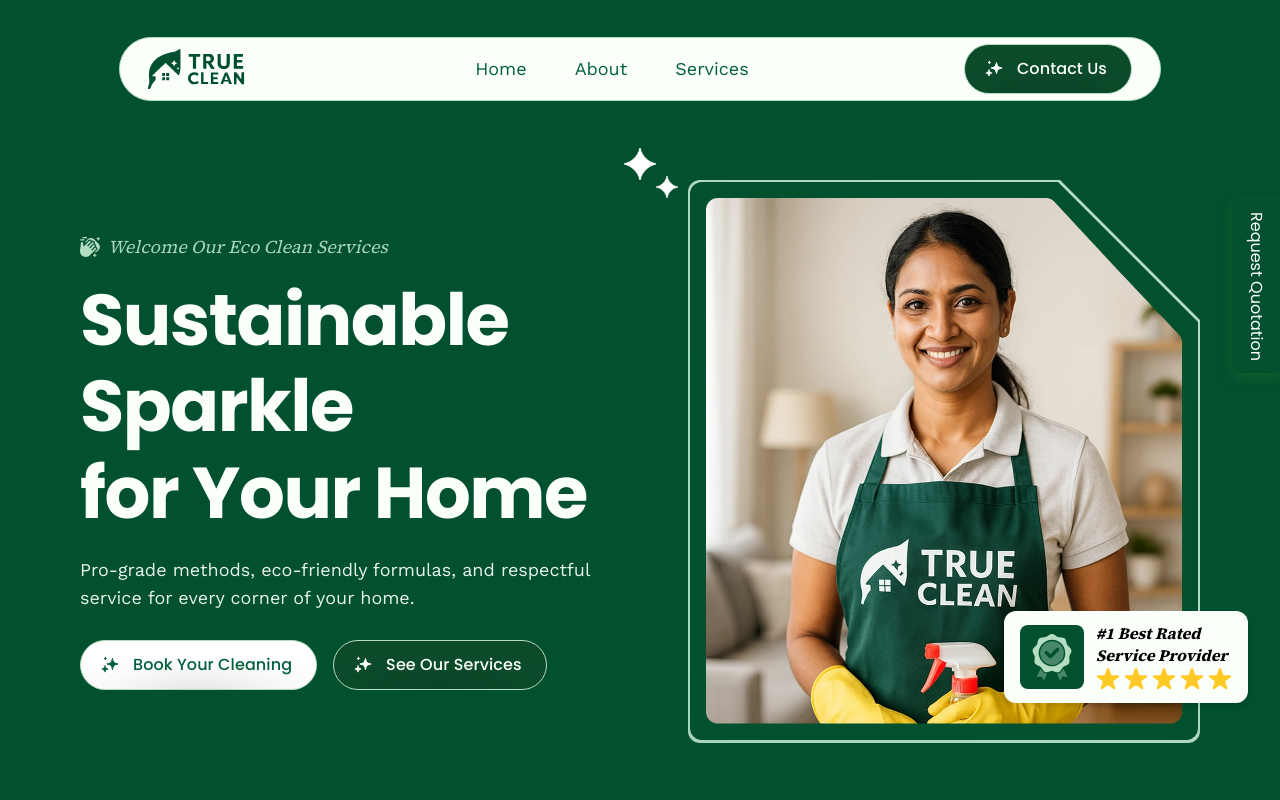
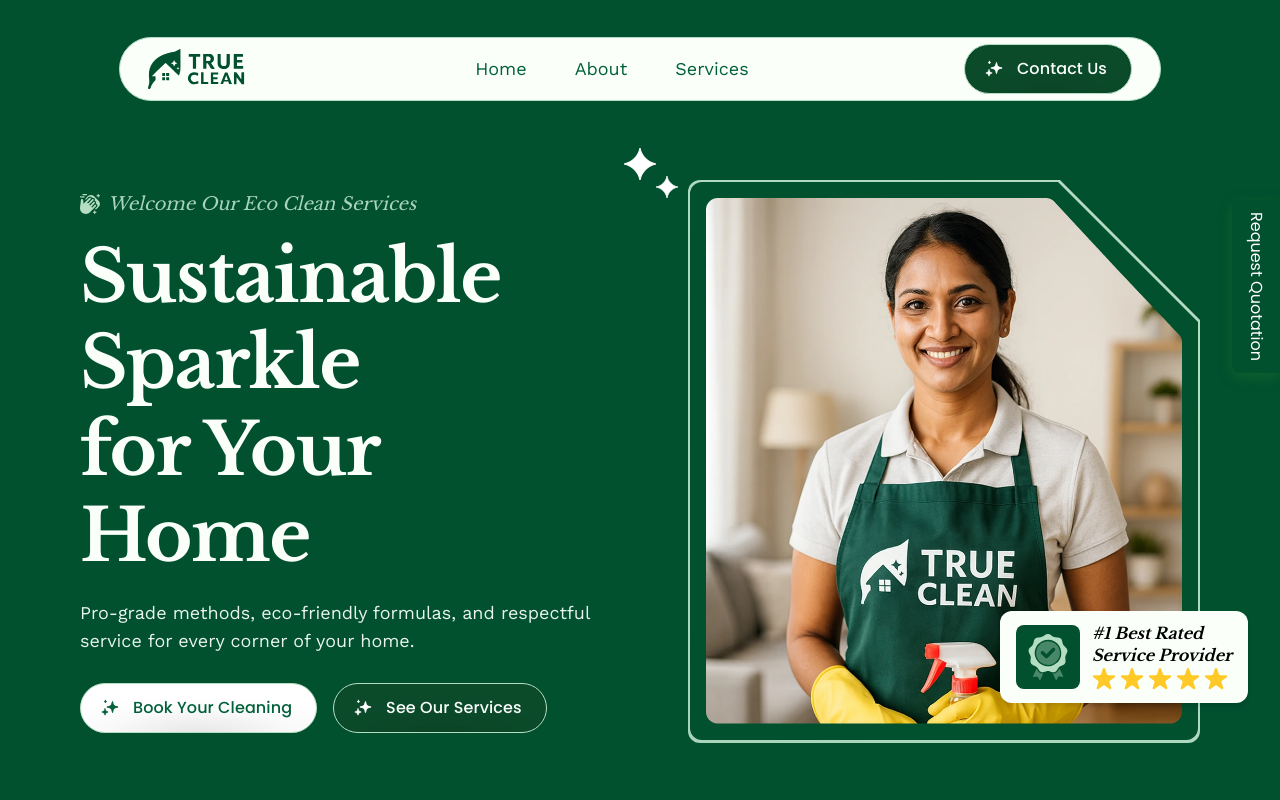
Before and after one commit to StayTrash/cleaning-website, a Next.js app: page / in a window 1280 px wide. Shown: the top 800 px of the page. Built offline with nearby package versions, Linux system fonts and the light colour scheme.

Commit message:
Refactor font usage in HeroSection and globals.css; updated to Libre Baskerville for improved typography consistency.

```diff
--- a/src/Components/HeroSection.jsx
+++ b/src/Components/HeroSection.jsx
@@ -31,13 +31,13 @@
             </SlideUp>
 
             <SlideUp delay={0.1}>
-              <h1 className="hidden md:!block mt-4 text-4xl md:text-7xl leading-[1.2] font-bold tracking-[-0.02em] text-[#FAFFFA]">
+              <h1 className="hidden md:!block mt-4 text-4xl md:text-7xl leading-[1.2] font-serif font-bold tracking-[-0.02em] text-[#FAFFFA]">
                 {/* Eco-Friendly Home
                 <br />
                 Cleaning */}
                 Sustainable Sparkle <br /> for Your Home
               </h1>
-              <h1 className="md:hidden block mt-4 text-4xl md:text-7xl leading-[1.2] font-bold tracking-[-0.02em] text-[#FAFFFA]">
+              <h1 className="md:hidden block mt-4 text-4xl md:text-7xl leading-[1.2] font-serif font-bold tracking-[-0.02em] text-[#FAFFFA]">
                 {/* Eco-Friendly <br /> Home Cleaning */}
                 Sustainable Sparkle <br /> for Your Home
               </h1>
--- a/src/app/globals.css
+++ b/src/app/globals.css
@@ -16,7 +16,7 @@
   --color-foreground: var(--foreground);
   --font-sans: var(--font-poppins);
   --font-work-sans: var(--font-work-sans);
-  --font-serif: var(--font-source-serif-4);
+  --font-serif: var(--font-libre-baskerville);
 }
 
 @media (prefers-color-scheme: dark) {
--- a/src/app/layout.js
+++ b/src/app/layout.js
@@ -1,4 +1,9 @@
-import { Poppins, Work_Sans, Source_Serif_4 } from "next/font/google";
+import {
+  Poppins,
+  Work_Sans,
+  Source_Serif_4,
+  Libre_Baskerville,
+} from "next/font/google";
 import "./globals.css";
 import { LoadingProvider } from "@/contexts/LoadingContext";
 import LoadingScreen from "@/Components/LoadingScreen";
@@ -21,6 +26,12 @@
   weight: ["300", "400", "500", "600", "700"],
 });
 
+const libreBaskerville = Libre_Baskerville({
+  variable: "--font-libre-baskerville",
+  subsets: ["latin"],
+  weight: ["400", "700"],
+});
+
 export const metadata = {
   title: "True Clean",
   description: "A clean and modern website",
@@ -30,7 +41,7 @@
   return (
     <html lang="en">
       <body
-        className={`${poppins.variable} ${workSans.variable} ${sourceSerif4.variable} antialiased`}
+        className={`${poppins.variable} ${workSans.variable} ${sourceSerif4.variable} ${libreBaskerville.variable} antialiased`}
       >
         <LoadingProvider>
           {/* <LoadingScreen /> */}
```
